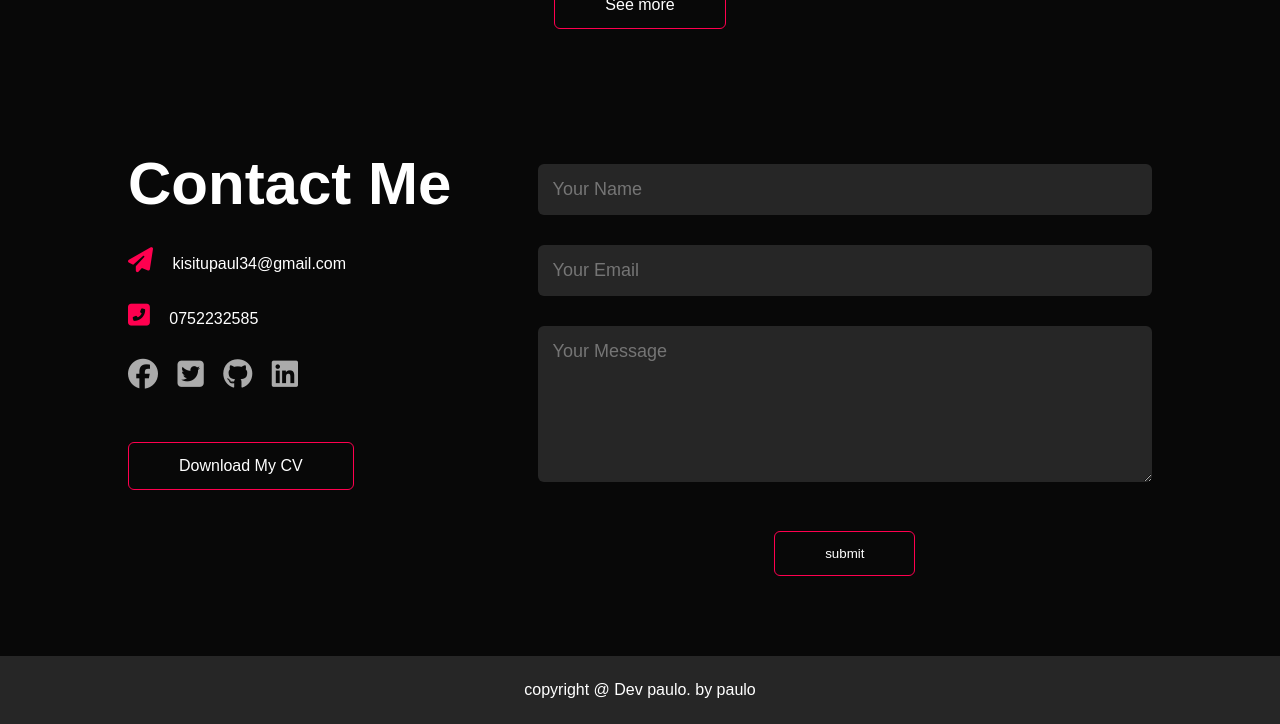
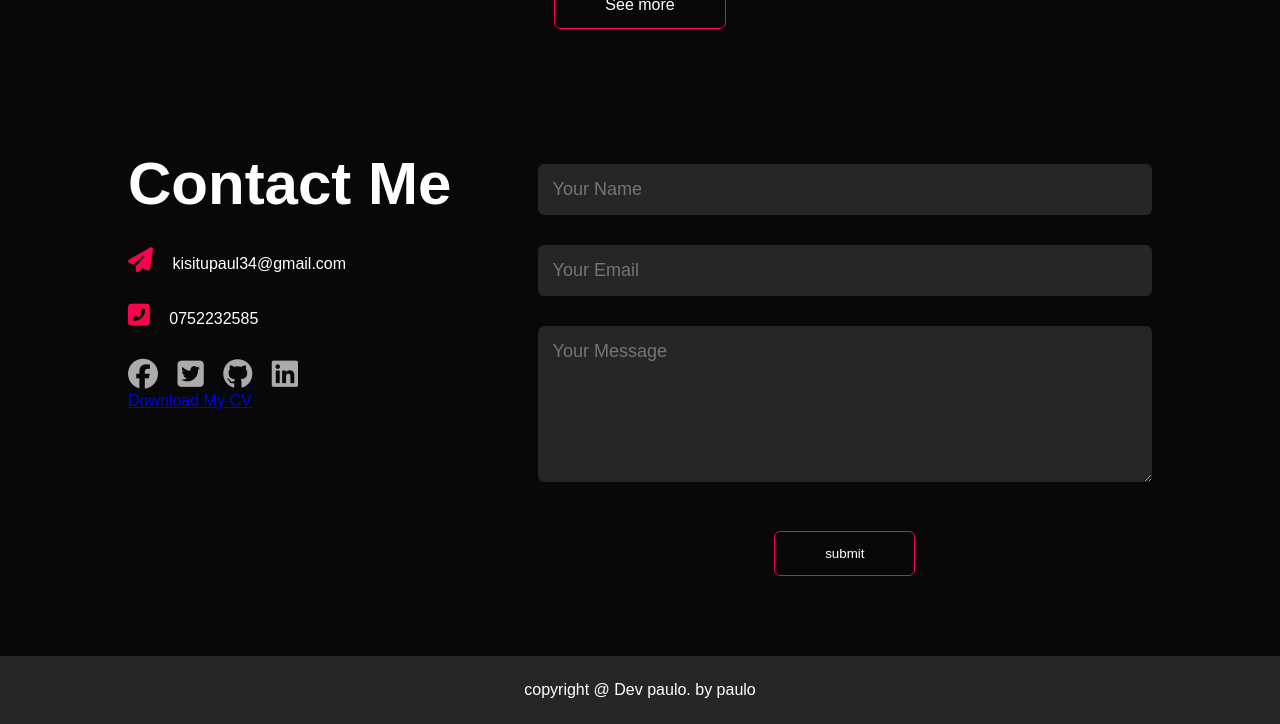
Before and after one commit to evra34/kisitu-paul, a plain HTML site: page index.html in a window 1280 px wide. Shown: the part 2712-3436 px from the top of the page. Drawn offline with nearby package versions, Linux system fonts and the light colour scheme.

Commit message:
Update index.html

```diff
--- a/index.html
+++ b/index.html
@@ -159,7 +159,7 @@
                         <a href="https://github.com/evra34" target="_blank"><i class="fab fa-github"></i></a>
                         <a href="https://www.linkedin.com/in/kisitu-paul-47695326a?utm_source=share&utm_campaign=share_via&utm_content=profile&utm_medium=android_app" target="_blank"><i class="fab fa-linkedin"></i></a>
                     </div>
-                    <a href="images/CURRICULUM VITAE.docx" download class="btn btn2" target="_blank">Download My CV</a>
+                    <a href="images/CURRICULUM VITAE.docx" download  target="_blank">Download My CV</a>
                 </div>
                 <div class="contact-right">
                     <form>
```
